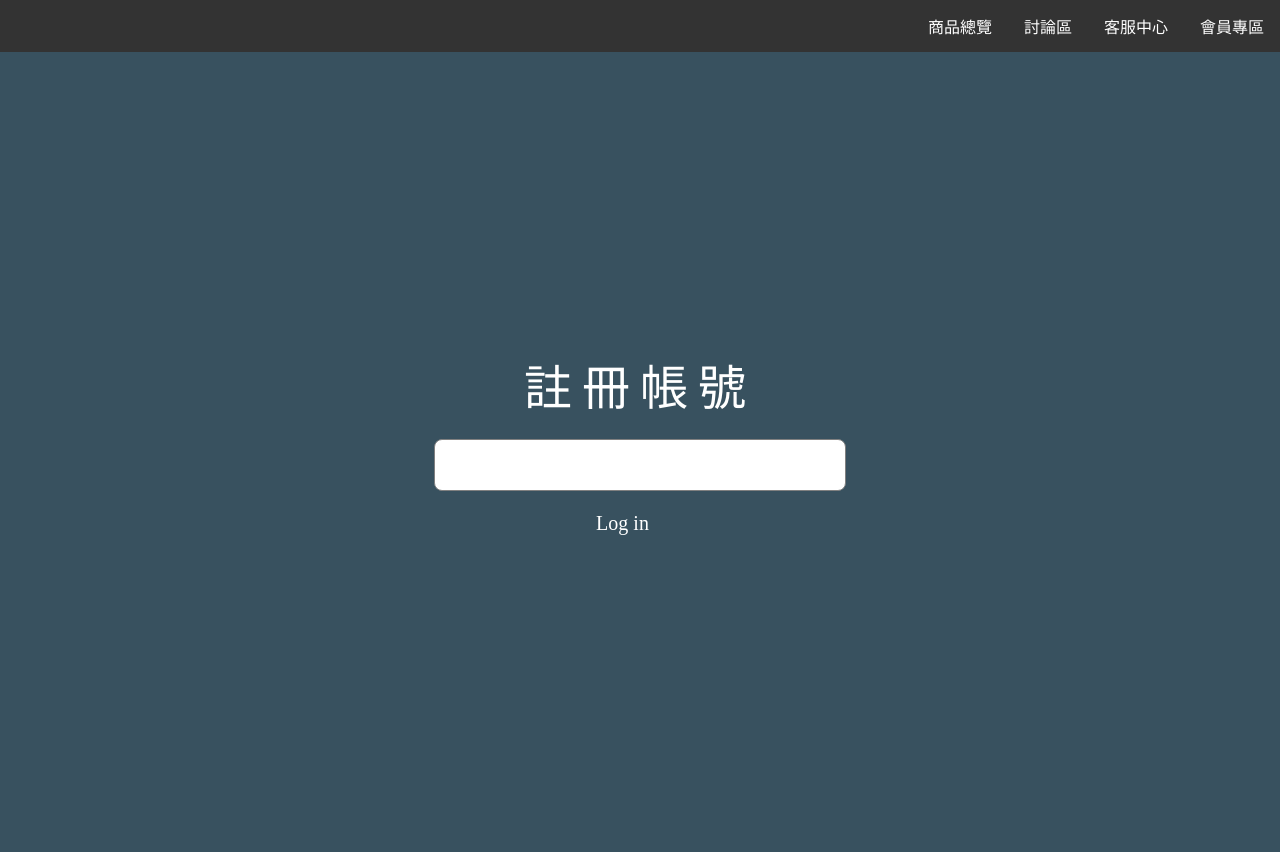
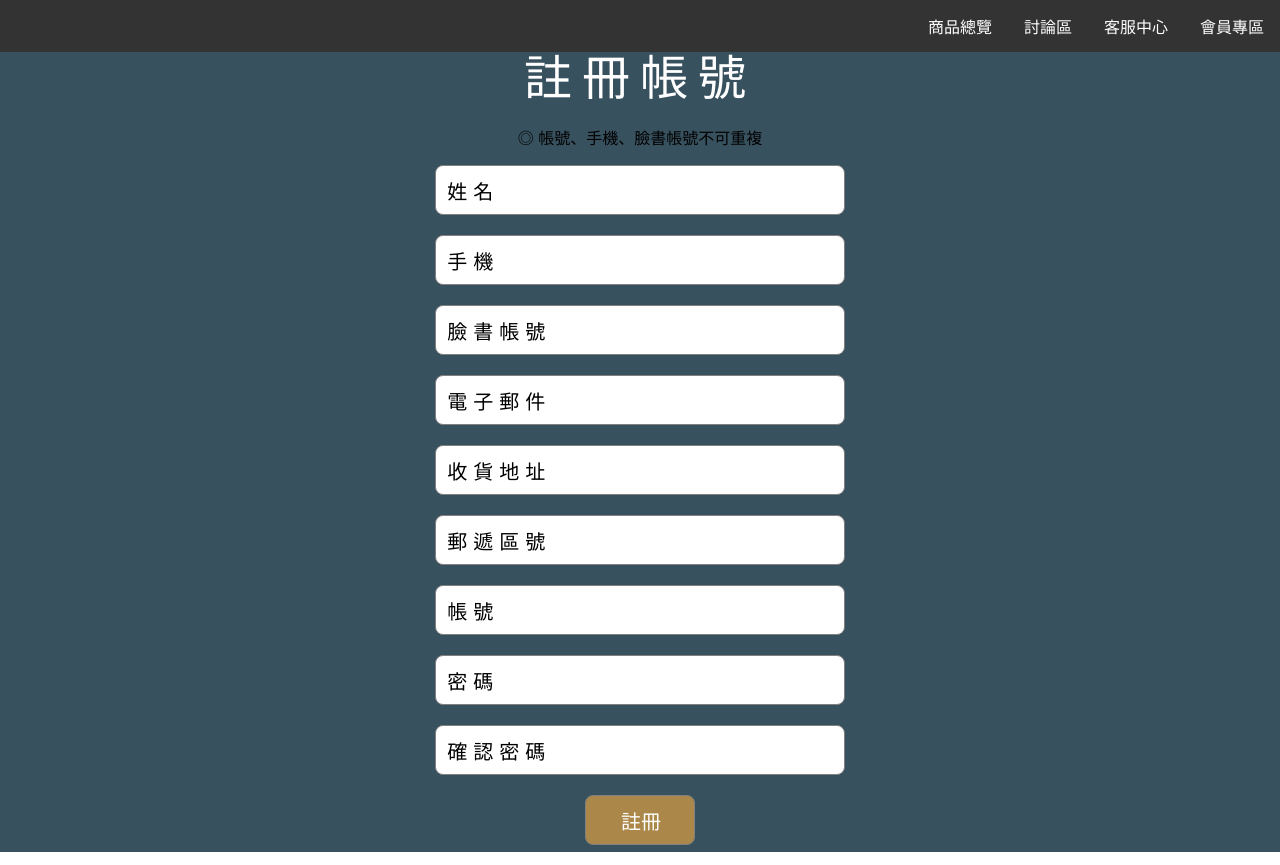
Before and after one commit to james61124/Guang-Shun-Coin-Action-Frontend, a React (Create React App) app: page /Register in a window 1280 px wide. Built offline with nearby package versions, Linux system fonts and the light colour scheme; a web font is replaced by a local one.

Commit message:
complete Register.js

```diff
--- a/src/Components/Register.js
+++ b/src/Components/Register.js
@@ -1,40 +1,155 @@
 import './Register.css';
 import { useState } from 'react';
 
-
-
 const Register = (props) => {
-  const [UserName, setUserName] = useState('')
+  const [username, setUsername] = useState('')
+  const [phoneNumber, setPhoneNumber] = useState('')
+  const [fbAccount, setfbAccount] = useState('')
+  const [email, setEmail] = useState('')
+  const [shippingAddr, setShippingAddr] = useState('')
+  const [postcode, setPostcode] = useState('')
+  const [account, setAccount] = useState('')
+  const [password, setPassword] = useState('')
+  const [confirmPasswd, setconfirmPasswd] = useState('')
 
   const onButtonClick = () => {
     // You'll update this function later...
   }
 
-  console.log('hello')
   return (
     <div className={'mainContainer'}>
       <div className={'titleContainer'}>
         <div>註冊帳號</div>
       </div>
+      <div className={'textContainer'}>
+        <p>◎ 帳號、手機、臉書帳號不可重複</p>
+      </div>
+      <div className={'inputContainer'}>
+        <div class="inputWrapper">
+          <label className={'inputLabel'}>姓名</label>
+          <div className={'inputBox'}>
+            <input
+              value={username}
+              onChange={(ev) => setUsername(ev.target.value)}
+              className={'input'}
+            />
+          </div>
+        </div>
+      </div>
       <br />
       <div className={'inputContainer'}>
         <div class="inputWrapper">
-          <label className={'inputLabel'}></label>
-          <input
-            value={UserName}
-            onChange={(ev) => setUserName(ev.target.value)}
-            className={'inputBox'}
-          />
+          <label className={'inputLabel'}>手機</label>
+          <div className={'inputBox'}>
+            <input
+              value={phoneNumber}
+              onChange={(ev) => setPhoneNumber(ev.target.value)}
+              className={'input'}
+            />
+          </div>
         </div>
-
       </div>
       <br />
       <div className={'inputContainer'}>
-        <input className={'inputButton'} type="button" onClick={onButtonClick} value={'Log in'} />
+        <div class="inputWrapper">
+          <label className={'inputLabel'}>臉書帳號</label>
+          <div className={'inputBox'}>
+            <input
+              value={fbAccount}
+              onChange={(ev) => setfbAccount(ev.target.value)}
+              className={'input'}
+            />
+          </div>
+        </div>
       </div>
       <br />
+      <div className={'inputContainer'}>
+        <div class="inputWrapper">
+          <label className={'inputLabel'}>電子郵件</label>
+          <div className={'inputBox'}>
+            <input
+              value={email}
+              onChange={(ev) => setEmail(ev.target.value)}
+              className={'input'}
+            />
+          </div>
+        </div>
+      </div>
+      <br />
+      <div className={'inputContainer'}>
+        <div class="inputWrapper">
+          <label className={'inputLabel'}>收貨地址</label>
+          <div className={'inputBox'}>
+            <input
+              value={shippingAddr}
+              onChange={(ev) => setShippingAddr(ev.target.value)}
+              className={'input'}
+            />
+          </div>
+        </div>
+      </div>
+      <br />
+      <div className={'inputContainer'}>
+        <div class="inputWrapper">
+          <label className={'inputLabel'}>郵遞區號</label>
+          <div className={'inputBox'}>
+            <input
+              value={postcode}
+              onChange={(ev) => setPostcode(ev.target.value)}
+              className={'input'}
+            />
+          </div>
+        </div>
+      </div>
+      <br />
+      <div className={'inputContainer'}>
+        <div class="inputWrapper">
+          <label className={'inputLabel'}>帳號</label>
+          <div className={'inputBox'}>
+            <input
+              value={account}
+              onChange={(ev) => setAccount(ev.target.value)}
+              className={'input'}
+            />
+          </div>
+        </div>
+      </div>
+      <br />
+      <div className={'inputContainer'}>
+        <div class="inputWrapper">
+          <label className={'inputLabel'}>密碼</label>
+          <div className={'inputBox'}>
+            <input
+              value={password}
+              onChange={(ev) => setPassword(ev.target.value)}
+              className={'input'}
+            />
+          </div>
+        </div>
+      </div>
+      <br />
+      <div className={'inputContainer'}>
+        <div class="inputWrapper">
+          <label className={'inputLabel'}>確認密碼</label>
+          <div className={'inputBox'}>
+            <input
+              value={confirmPasswd}
+              onChange={(ev) => setconfirmPasswd(ev.target.value)}
+              className={'input'}
+            />
+          </div>
+        </div>
+      </div>
+      <br />
+      <div className={'inputContainer'}>
+        <div className={'loginBox'}>
+          <input className={'inputButton'} type="button" onClick={onButtonClick} value={'註冊'} />
+        </div>
+      <br />
+      </div>
     </div>
+
   )
 }
 
-export default Register
+export default Register;
```
